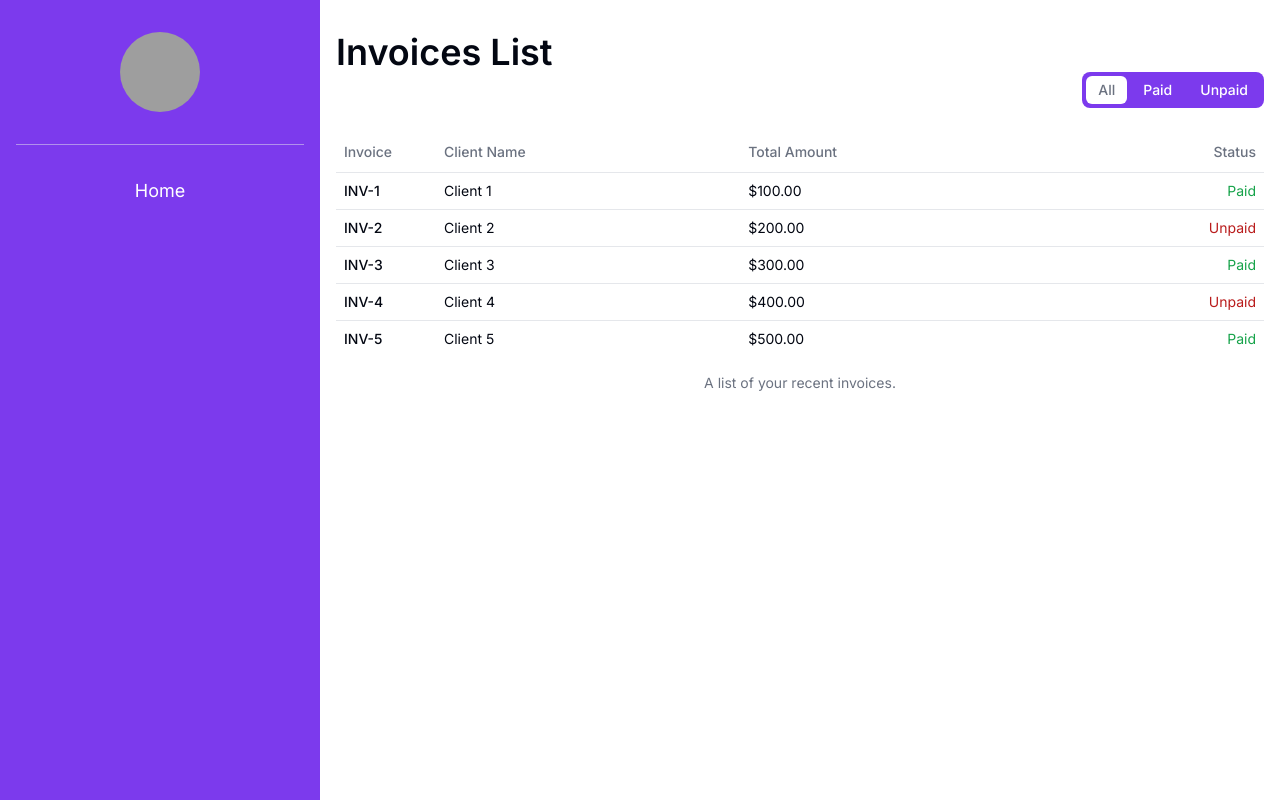
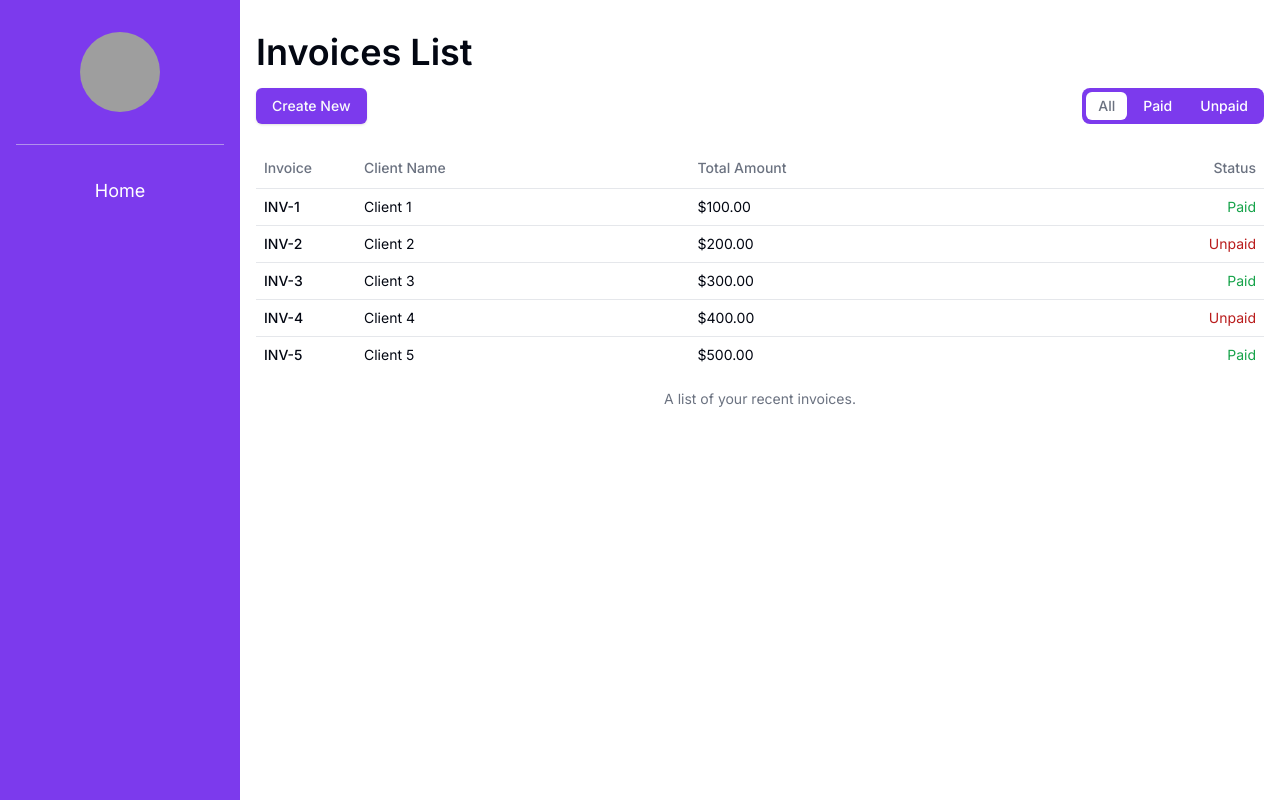
Before and after one commit to eduhdev/web-invoices, a Next.js app: page /dashboard in a window 1280 px wide. Built offline with nearby package versions, Linux system fonts and the light colour scheme; grey boxes are pictures that could not be loaded.

Commit message:
Add create new button

```diff
--- a/src/app/dashboard/layout.tsx
+++ b/src/app/dashboard/layout.tsx
@@ -9,7 +9,7 @@ export default function DashboardLayout({
 }) {
   return (
     <div className='flex'>
-      <div className='w-full max-w-xs bg-primary min-h-screen py-8 px-4 flex flex-col items-center'>
+      <div className='w-full max-w-[15rem] bg-primary min-h-screen py-8 px-4 flex flex-col items-center'>
         <Avatar className='h-20 w-20 mb-8'>
           <AvatarImage src='https://github.com/eduhdev.png' />
           <AvatarFallback>Edu</AvatarFallback>
--- a/src/app/dashboard/page.tsx
+++ b/src/app/dashboard/page.tsx
@@ -1,6 +1,7 @@
 'use client';
 
 import InvoiceTable from '@/components/InvoiceTable';
+import { Button } from '@/components/ui/button';
 import { TabsList, TabItem } from '@/components/ui/tabs';
 import { useState } from 'react';
 
@@ -10,7 +11,8 @@ const Dashboard = () => {
   return (
     <div className='flex-1 pt-8 px-4'>
       <h1 className='text-4xl font-semibold'>Invoices List</h1>
-      <div className='flex justify-end'>
+      <div className='flex justify-between mt-4'>
+        <Button>Create New</Button>
         <TabsList>
           <TabItem
             active={currentTab === 'all'}
```
